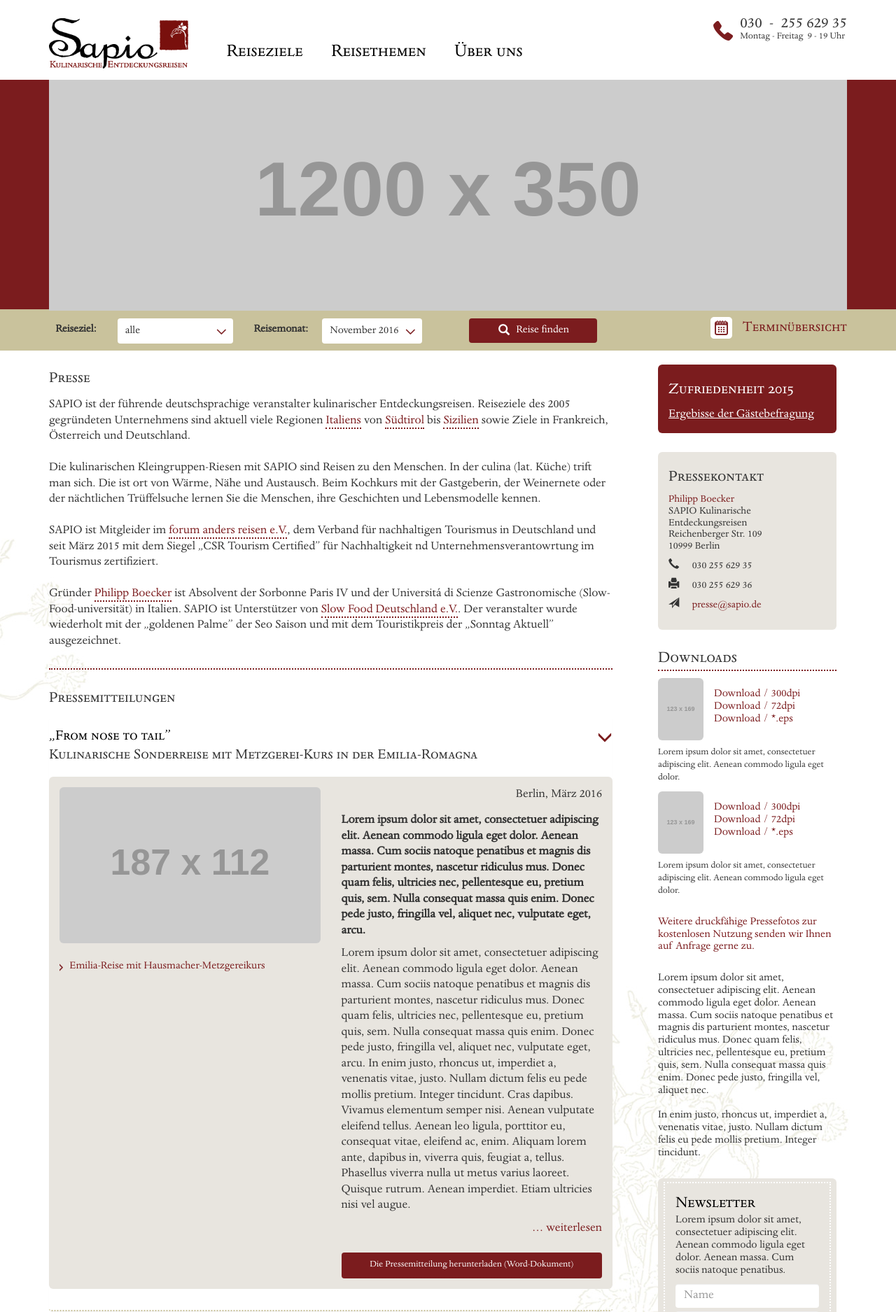
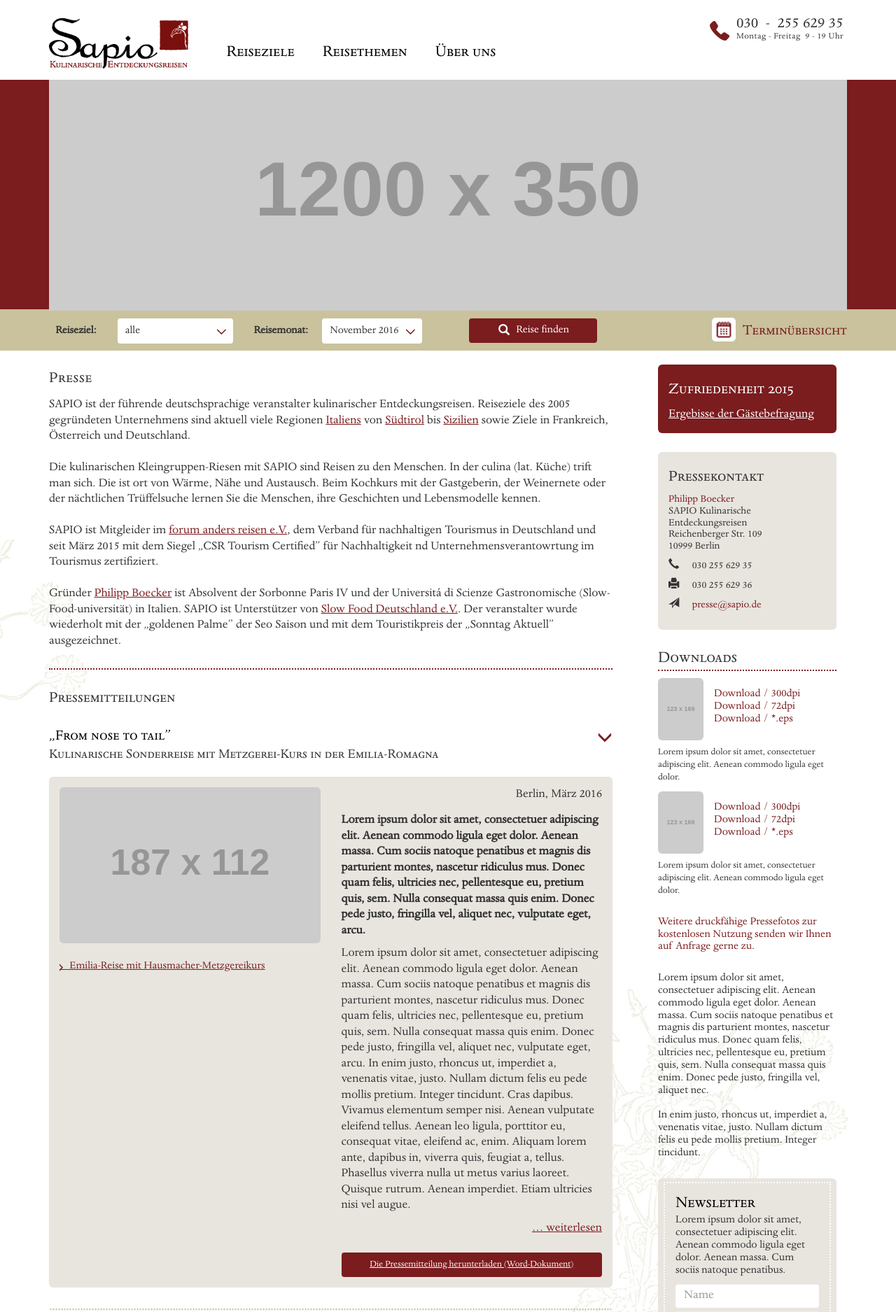
Before and after one commit to gallien/sapio, a PHP site: page /10-presse.html in a window 1280 px wide. Shown: the top 1875 px of the page at 70% size. Run offline with PHP 8.4, Linux system fonts and the light colour scheme; grey boxes labelled with a size stand in for pictures from a placeholder-image service; some libraries are stand-ins or nearby versions.

Commit message:
#3 pixelschubserei

```diff
--- a/assets/styles/css.css
+++ b/assets/styles/css.css
@@ -20,6 +20,13 @@
 a, a:focus, a:hover{
     color:#7b1c1e;
 }
+a[href^="tel:"]{
+    color:#333;
+}
+a[href^="tel:"]:hover{
+    color:#333;
+    text-decoration: none;
+}
 a:hover{
     color:#C9C29C;
 }
@@ -28,7 +35,7 @@
     margin-bottom: 13px;
 }
 h6{
-    font-size: 2.2rem;
+    font-size: 2rem;
     line-height:4rem;
 }
 h1, h2, h6, .fg-cap, #sidecontent h4, .inlinecaption figcaption>strong{
@@ -109,7 +116,7 @@
 body>header .navbar-phone{
     position: absolute;
     top:10px;
-    right:15px;
+    right:20px;
 }
 body>header .navbar-phone .navbar-phone-icon{
     padding: 5px 10px 0 0;
@@ -120,8 +127,9 @@
     vertical-align: middle;
 }
 body>header .navbar-phone .navbar-phone-number>span{
-    font-size:1.4rem;
+    font-size:1.3rem;
     margin-top: -0.5rem;
+    letter-spacing: .5px;
     display:block;
 }
 body>header a{
@@ -147,7 +155,7 @@
     margin-bottom: 12px;
 }
 .navbar .navbar-collapse li>a{
-    font-size: 2.7rem;
+    font-size: 2.4rem;
     padding-right: 25px;
 }
 .navbar > .container .navbar-brand, .navbar > .container-fluid .navbar-brand {
@@ -202,20 +210,24 @@
 }
 #maincontent h1{
     margin-top: 14px;
+    letter-spacing: .5px;
 }
 #maincontent strong.strongextraline{
     display: block;
     margin-bottom: 2px;
 }
-#maincontent a:hover, .highlight-box.red a:hover, #maincontent .panel-title>a{
+.highlight-box.red a:hover, #maincontent .panel-title>a{
     text-decoration: unset;
     border-bottom:2px dotted #C9C29C;
 }
 #maincontent>section{
     padding:15px 0;
 }
-#maincontent a, #sidecontent h4, hr{
+#sidecontent h4, hr{
     border-bottom:2px dotted #7b1c1e;
+}
+#maincontent a{
+    text-decoration: underline;
 }
 .reiselandboxes hr{
     border-bottom:2px dotted #C9C29C;
@@ -301,6 +313,12 @@
     margin-top:40px;
     margin-bottom: 10px;
 }
+.contactbox a[href^="tel:"]{
+    display: block;
+    margin-top: -1px;
+    font-size: 90%;
+    line-height: 1.1;
+}
 .contactbox .btn-red{
     margin-left:-45px;
     margin-top: 17px;
@@ -322,7 +340,7 @@
 footer aside .glyphicon, footer .nominatetravelbox img{
     margin:1%;
 }
-footer a, .red.highlight-box.padding15 a{
+footer a, .red.highlight-box.padding15 a, footer a[href^="tel:"]{
     color:#FFFFFF!important;
     text-decoration: underline;
 }
@@ -954,12 +972,19 @@
     padding:6px 40px;
 }
 .fintravelbox .text-right>a{
-    font-size:2.2rem;
+    display: block;
+    font-size: 2.2rem;
     line-height: 34px;
+    margin-top: 5px;
 }
 .fintravelbox .text-right>a:hover{
     color:#000;
     text-decoration: none;
+}
+.fintravelbox .text-right>a>img{
+    height: 34px;
+    margin-top: -5px;
+    width: auto;
 }
 .fintravelbox .btn-red, .fintravelbox select{
     margin-top:3px;
@@ -968,7 +993,7 @@
     margin:2px;
 }
 .fintravelbox label.control-label{
-    padding-top: 9px;
+    padding-top: 11px;
 }
 
 
--- a/inc/aside-contact.inc.html
+++ b/inc/aside-contact.inc.html
@@ -1,4 +1,5 @@
 <img src="https://dummyimage.com/123x169/cccccc/000000.png&text=dummy" alt="" class="pull-left img-rounded" />
 <p>Wir beraten Sie gerne persönlich</p>
-<strong>Johanna Franz<br/>030 - 255 629 35</strong>
+<strong>Johanna Franz</strong><br/>
+<a href="tel:+493025562935" class="fg-bold">030 - 255 629 35</a></strong>
 <a href="#" class="btn btn-red"><img src="assets/images/icons/letter.png" alt="" /> &nbsp; Anfrage senden</a>
--- a/inc/fintravelbox.inc.html
+++ b/inc/fintravelbox.inc.html
@@ -43,7 +43,7 @@
             <button type="submit" name="getVacation" class="btn btn-red text-center"><span class="glyphicon glyphicon-search pull-left" aria-hidden="true"></span> &nbsp; Reise finden</button>
         </div>
         <div class="col-sm-6 col-md-3 text-right hidden-xs hidden-sm">
-            <a href="10-terminuebersicht.html" class="fg-cap"><img src="assets/images/icons/calendar-with-bg.png" alt="" /> &nbsp; Terminübersicht</a>
+            <a href="10-terminuebersicht.html" class="fg-cap"><img src="assets/images/icons/calendar-with-bg.png" alt="" />&nbsp; Terminübersicht</a>
         </div>
     </form>
 </div>
--- a/inc/header.inc.html
+++ b/inc/header.inc.html
@@ -27,7 +27,7 @@
                         <img src="assets/images/icons/phone.png" alt="Fon" />
                     </td>
                     <td class="navbar-phone-number">
-                        030 &nbsp;- &nbsp;255 629 35
+                        <a href="tel:+493025562935">030 &nbsp;- &nbsp;255 629 35</a>
                         <span>Montag - Freitag &nbsp;9 - 19 Uhr</span>
                     </td>
                 </tr>
--- a/index.html
+++ b/index.html
@@ -156,7 +156,7 @@
                     <hr/>
                     <section class="row paddingsmallercols" style="padding-top:9px;">
                         <h2 class="col-xs-12 margintop0">Titel zu den Reisethemen</h2>
-                        <p class="col-xs-12" style="padding-bottom:7px;">
+                        <p class="col-xs-12" style="margin-bottom: 5px;">
                             Lorem ipsum dolor sit amet, consectetuer adipiscing elit. Aenean commodo ligula eget dolor. Aenean massa. Cum sociis natoque penatibus et magnis dis parturient montes, nascetur ridiculus mus. Donec quam felis, ultricies nec, pellentesque eu, pretium quis, sem. Nulla consequat massa quis enim. Donec pede justo, fringilla vel, aliquet nec, vulputate eget, arcu. In enim justo, rhoncus ut, imperdiet a, venenatis vitae, justo. Nullam dictum felis eu pede mollis pretium. Integer tincidunt. Cras dapibus. Vivamus elementum semper nisi. Aenean vulputate eleifend tellus.<br/><br/>
                         </p>
                         <a href="10-reisethema.html" class="col-xs-6 col-sm-4 col-md-2 paddinleftright5 hiddenlink">
```
